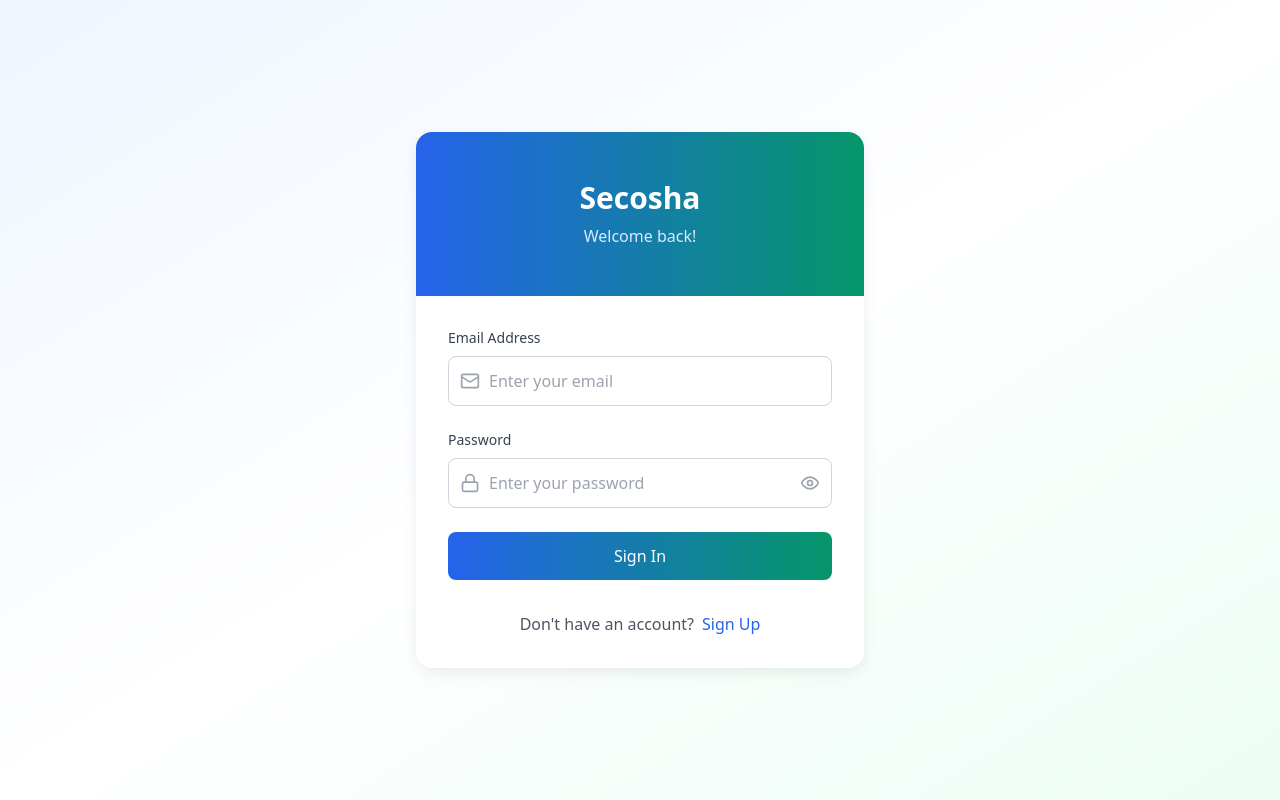
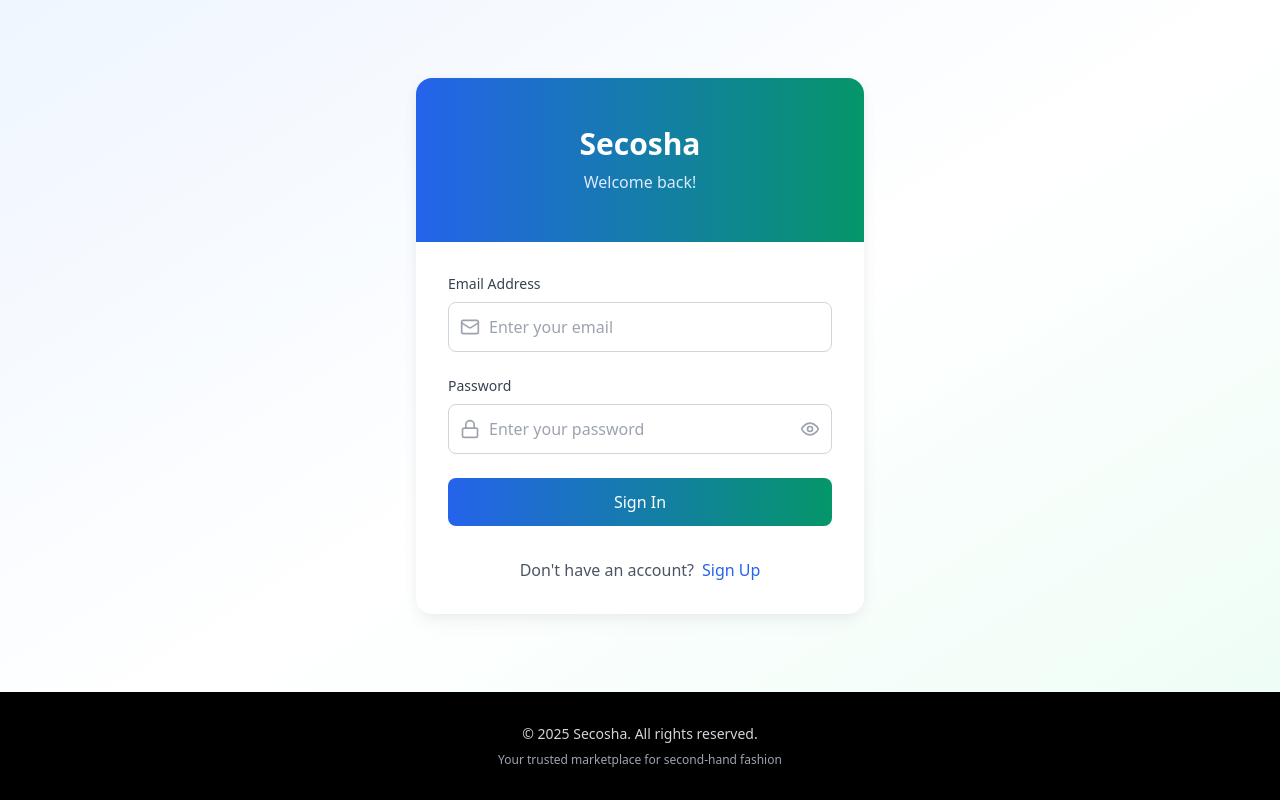
Before and after one commit to Wersario/secosha, a React (Vite) app: page /auth in a window 1280 px wide. Built offline with nearby package versions, Linux system fonts and the light colour scheme; no server answers.

Commit message:
Adding a footer

```diff
--- a/src/components/Layout.tsx
+++ b/src/components/Layout.tsx
@@ -82,6 +82,20 @@
         <main className="flex-1 pb-20 md:pb-0">
           <Outlet />
         </main>
+
+        {/* Footer */}
+        <footer className="bg-black text-white py-8 mt-12">
+          <div className="max-w-7xl mx-auto px-4 sm:px-6 lg:px-8">
+            <div className="text-center">
+              <p className="text-sm text-gray-300">
+                © {new Date().getFullYear()} Secosha. All rights reserved.
+              </p>
+              <p className="text-xs text-gray-400 mt-2">
+                Your trusted marketplace for second-hand fashion
+              </p>
+            </div>
+          </div>
+        </footer>
       </div>
 
       {/* Mobile Bottom Navigation */}
--- a/src/pages/AuthPage.tsx
+++ b/src/pages/AuthPage.tsx
@@ -39,7 +39,8 @@
   };
 
   return (
-    <div className="min-h-screen gradient-bg flex items-center justify-center p-4">
+    <div className="min-h-screen gradient-bg flex flex-col">
+      <div className="flex-1 flex items-center justify-center p-4">
         <div className="max-w-md w-full">
           <div className="bg-white rounded-2xl shadow-soft overflow-hidden animate-fadeInUp">
             {/* Header */}
@@ -141,8 +142,22 @@
               </div>
             </div>
           </div>
+        </div>
+      </div>
 
+      {/* Footer */}
+      <footer className="bg-black text-white py-8">
+        <div className="max-w-7xl mx-auto px-4 sm:px-6 lg:px-8">
+          <div className="text-center">
+            <p className="text-sm text-gray-300">
+              © {new Date().getFullYear()} Secosha. All rights reserved.
+            </p>
+            <p className="text-xs text-gray-400 mt-2">
+              Your trusted marketplace for second-hand fashion
+            </p>
           </div>
+        </div>
+      </footer>
     </div>
   );
 };
```
Lines whose indentation alone changed are shown as unchanged.
